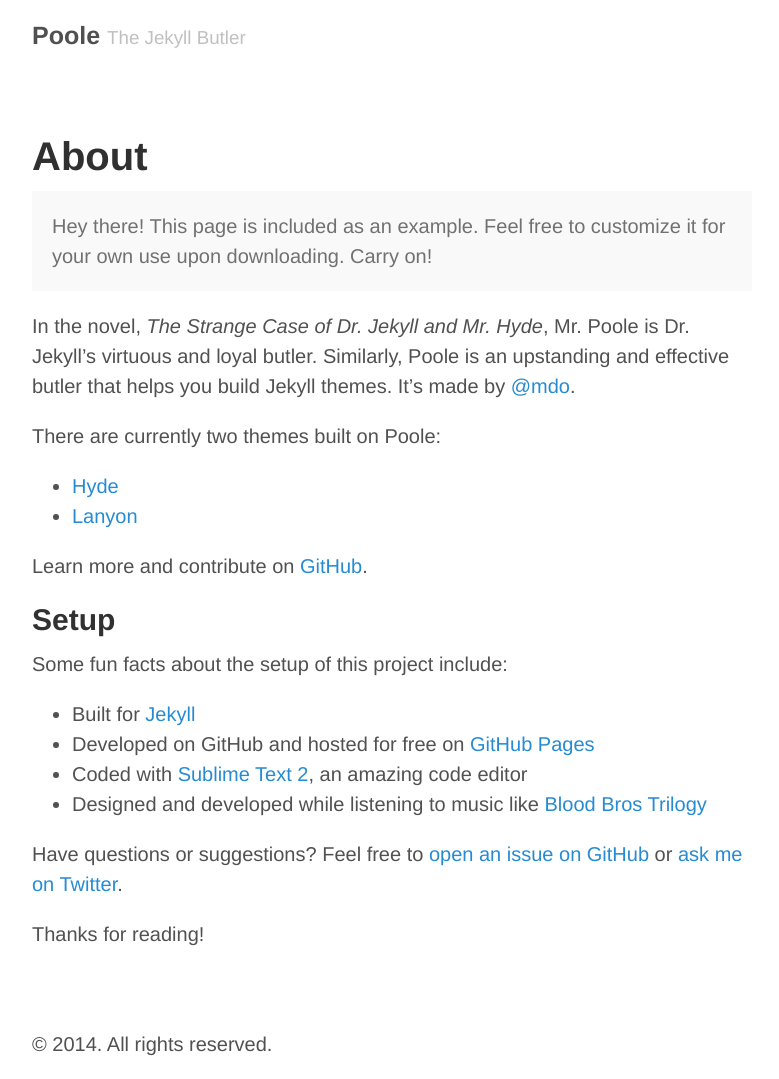
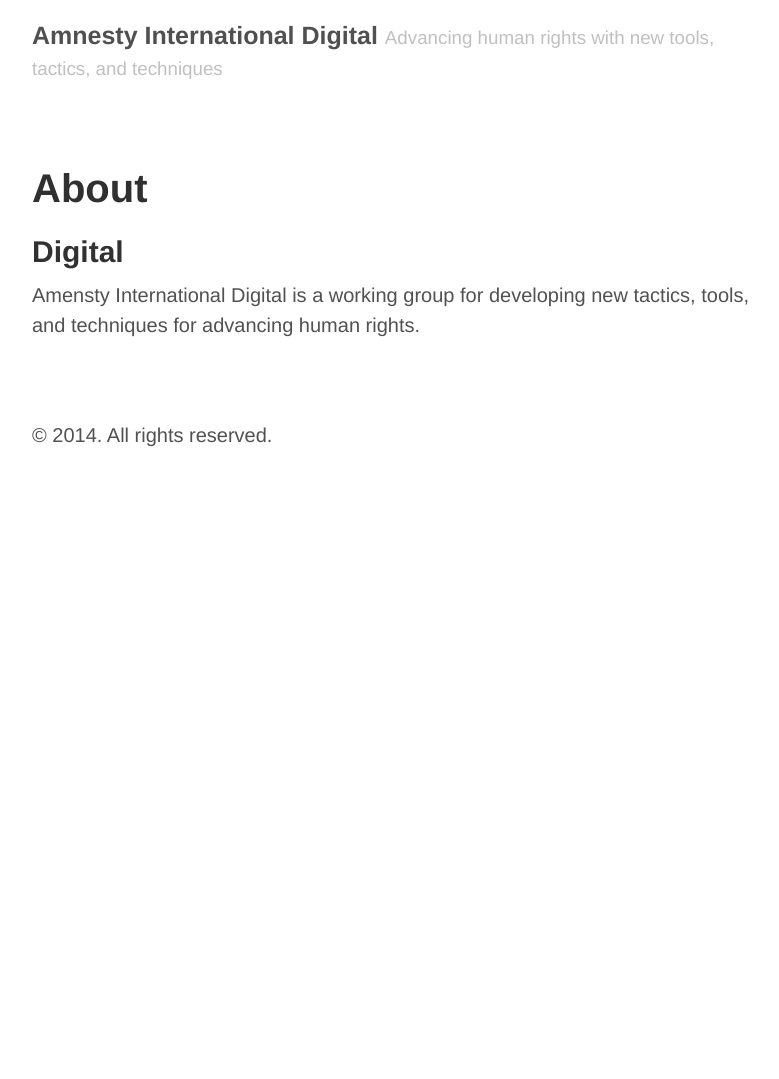
Before and after one commit to AmnestyInternational/amnestyinternational.github.com, a Jekyll site: the page built from about.md, in a window 1280 px wide. Shown: the whole page, without its empty margins (248-1027 px from the left). Built offline with Jekyll 4.4.1, drawn with Linux system fonts in a browser that asks for light colours; Markdown is read by kramdown in place of the engine named in the settings; after the commit the page ends 900 px from its top, so only the background shows below that.

Commit message:
our site now, removed poole stuff

```diff
--- a/_config.yml
+++ b/_config.yml
@@ -6,17 +6,17 @@
 permalink:        pretty
 
 # Setup
-title:            Poole
-tagline:          The Jekyll Butler
-url:              http://getpoole.com
+title:            Amnesty International Digital
+tagline:          Advancing human rights with new tools, tactics, and techniques
+url:              http://amnesty.io
 paginate:         1
 baseurl:          /
 author:
-  name:           Mark Otto
-  url:            https://twitter.com/mdo
-  email:          markdotto@gmail.com
+  name:           Jackson Couse
+  url:            https://twitter.com/jacksoncouse
+  email:          jackson@jacksoncouse.com
 
 # Custom vars
 version:          1.0.0
 github:
-  repo:           https://github.com/poole/poole
+  repo:           https://github.com/amnestyinternational.github.io
--- a/about.md
+++ b/about.md
@@ -3,28 +3,6 @@
 title: About
 ---
 
-<p class="message">
-  Hey there! This page is included as an example. Feel free to customize it for your own use upon downloading. Carry on!
-</p>
+## Digital
 
-In the novel, *The Strange Case of Dr. Jekyll and Mr. Hyde*, Mr. Poole is Dr. Jekyll's virtuous and loyal butler. Similarly, Poole is an upstanding and effective butler that helps you build Jekyll themes. It's made by [@mdo](https://twitter.com/mdo).
-
-There are currently two themes built on Poole:
-
-* [Hyde](http://hyde.getpoole.com)
-* [Lanyon](http://lanyon.getpoole.com)
-
-Learn more and contribute on [GitHub](https://github.com/poole).
-
-## Setup
-
-Some fun facts about the setup of this project include:
-
-* Built for [Jekyll](http://jekyllrb.com)
-* Developed on GitHub and hosted for free on [GitHub Pages](https://pages.github.com)
-* Coded with [Sublime Text 2](http://sublimetext.com), an amazing code editor
-* Designed and developed while listening to music like [Blood Bros Trilogy](https://soundcloud.com/maddecent/sets/blood-bros-series)
-
-Have questions or suggestions? Feel free to [open an issue on GitHub](https://github.com/poole/issues/new) or [ask me on Twitter](https://twitter.com/mdo).
-
-Thanks for reading!
+Amensty International Digital is a working group for developing new tactics, tools, and techniques for advancing human rights.
```
